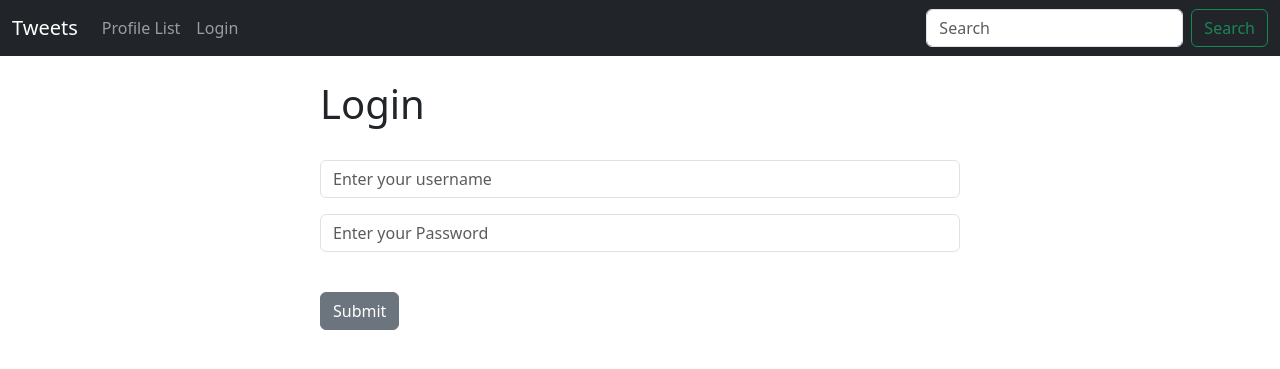
After one commit to adityasurana3/Django-twitter, a Django app: page /login/ in a window 1280 px wide. The commit adds this page. Shown: the top 369 px of the page. Run offline with Django 4.2, Linux system fonts and the light colour scheme.

Commit message:
login and logout functionality added

```diff
--- a/templates/includes/navbar.html
+++ b/templates/includes/navbar.html
@@ -14,6 +14,13 @@
           <li class="nav-item">
             <a class="nav-link" href="{% url 'profile' request.user.id %}">My Profile</a>
           </li>
+          <li class="nav-item">
+            <a class="nav-link" href="{% url 'logout' %}">Logout</a>
+          </li>
+          {% else %}
+          <li class="nav-item">
+            <a class="nav-link" href="{% url 'login' %}">Login</a>
+          </li>
           {% endif %}
         </ul>
         <form class="d-flex" role="search">
--- /dev/null
+++ b/templates/login.html
@@ -0,0 +1,23 @@
+{% extends 'base.html' %}
+
+{% block content %}
+
+{% if user.is_authenticated %}
+<h1>You're already logged in</h1>
+{% else %}
+<div class="col-md-6 offset-md-3">
+    <h1>Login</h1><br>
+    <form method="POST" action={% url 'login' %}>
+        {% csrf_token %}
+        <div class="mb-3">
+          <input type="text" class="form-control" name="username" placeholder="Enter your username">
+        </div>
+        <div class="mb-3">
+          <input type="password" class="form-control" name="password" placeholder="Enter your Password">
+        </div>
+        <br>
+        <button type="submit" class="btn btn-secondary">Submit</button>
+      </form>
+</div>
+{% endif %}
+{% endblock content %}
--- a/templates/tweet/profile.html
+++ b/templates/tweet/profile.html
@@ -12,7 +12,11 @@
 
                 {% for tweet in tweets %}
                     <div class="alert alert-dark" role="alert">
-                        {{tweet}}
+                        {{tweet.body}}<br>
+                        <small class="text-muted">
+                            ({{tweet.created_at}}) By
+                            @{{tweet.user.username}}
+                        </small>
                     </div>
                     <br><br>
                 {% endfor %}
--- a/tweet/urls.py
+++ b/tweet/urls.py
@@ -4,4 +4,6 @@ urlpatterns = [
     path('',views.home,name='home'),
     path('profile_list/', views.profile_list, name='profile_list'),
     path('profile/<int:pk>',views.profile, name='profile'),
+    path('login/', views.login_user, name='login'),
+    path('logout/',views.logout_user, name='logout')
 ]
--- a/tweet/views.py
+++ b/tweet/views.py
@@ -1,12 +1,26 @@
 from django.shortcuts import render, redirect, HttpResponse
 from .models import Profile, Tweet
 from django.contrib import messages
+from .forms import TweetForm
+from django.contrib.auth import authenticate, login, logout
 
 # Create your views here.
 def home(request):
     if request.user.is_authenticated:
+        form = TweetForm()
+        if request.method == 'POST':
+            form = TweetForm(request.POST)
+            if form.is_valid():
+                tweet = form.save(commit=False)
+                tweet.user = request.user
+                tweet.save()
+                messages.success(request,'Your tweet has been Posted')
+                return redirect('home')
         tweets = Tweet.objects.all().order_by('-created_at')
-    return render(request,'home.html',{'tweets':tweets})
+        return render(request,'home.html',{'tweets':tweets,'form':form})
+    else:
+        tweets = Tweet.objects.all().order_by('-created_at')
+        return render(request,'home.html',{'tweets':tweets})
 
 def profile_list(request):
     if request.user.is_authenticated:
@@ -35,3 +49,23 @@ def profile(request,pk):
     else:
         messages.warning(request,"You must be loggedin to continue...")
         return redirect('home')
+
+def login_user(request):
+    if request.method == 'POST':
+        username = request.POST.get('username')
+        password = request.POST.get('password')
+        user = authenticate(request, username=username, password=password)
+        if user is not None:
+            login(request,user)
+            messages.warning(request,"You have been loggedin")
+            return redirect('home')
+        else:
+            messages.warning(request,"There was an error loggin in")
+            return redirect('login')
+    else:
+        return render(request,'login.html',{})
+
+def logout_user(request):
+    logout(request)
+    messages.warning(request,"You are logged out")
+    return redirect('login')
```
Also changed, not shown: templates/home.html (+13 -4 lines), tweet/forms.py (added, +8 -0 lines), db.sqlite3.
